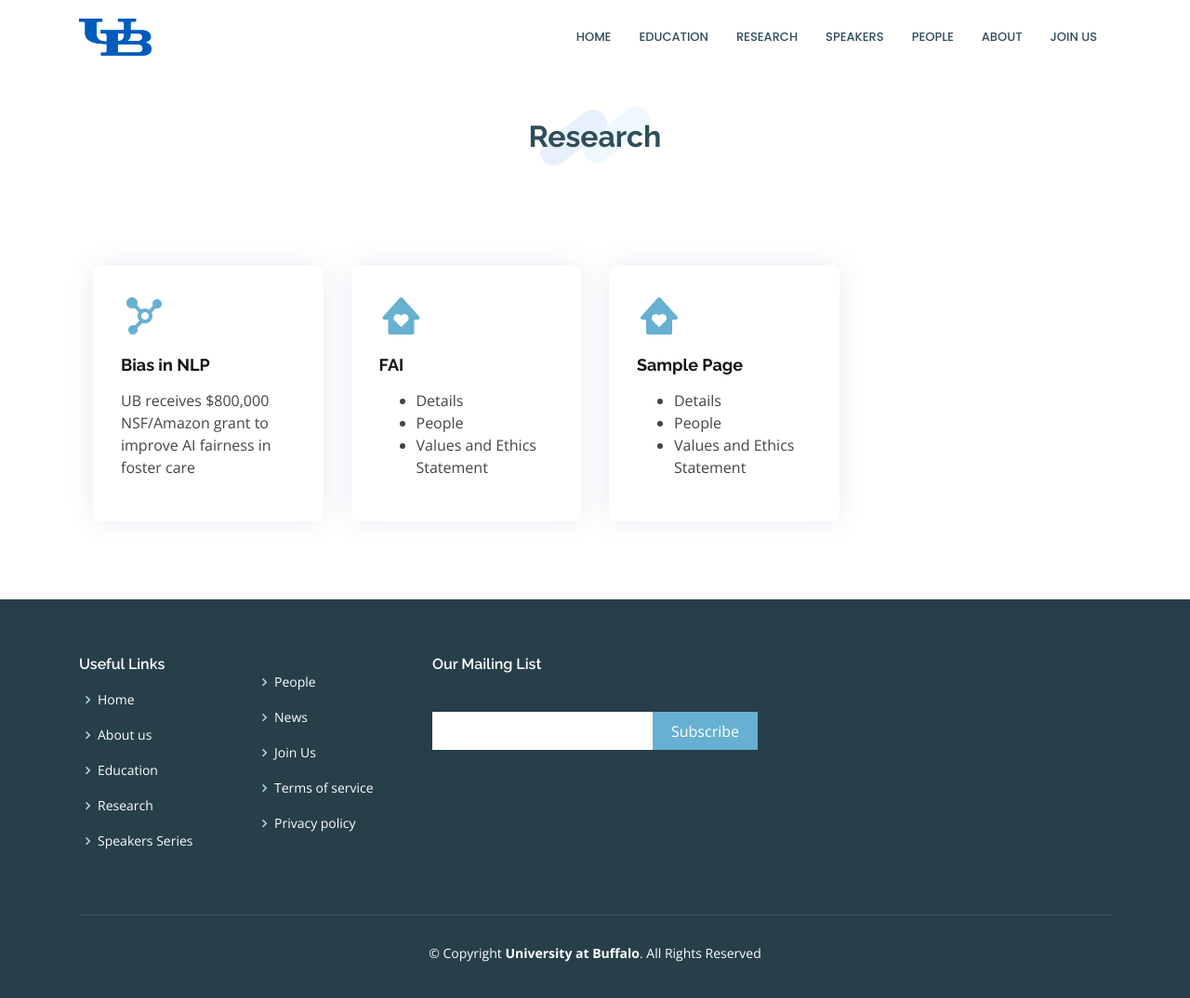
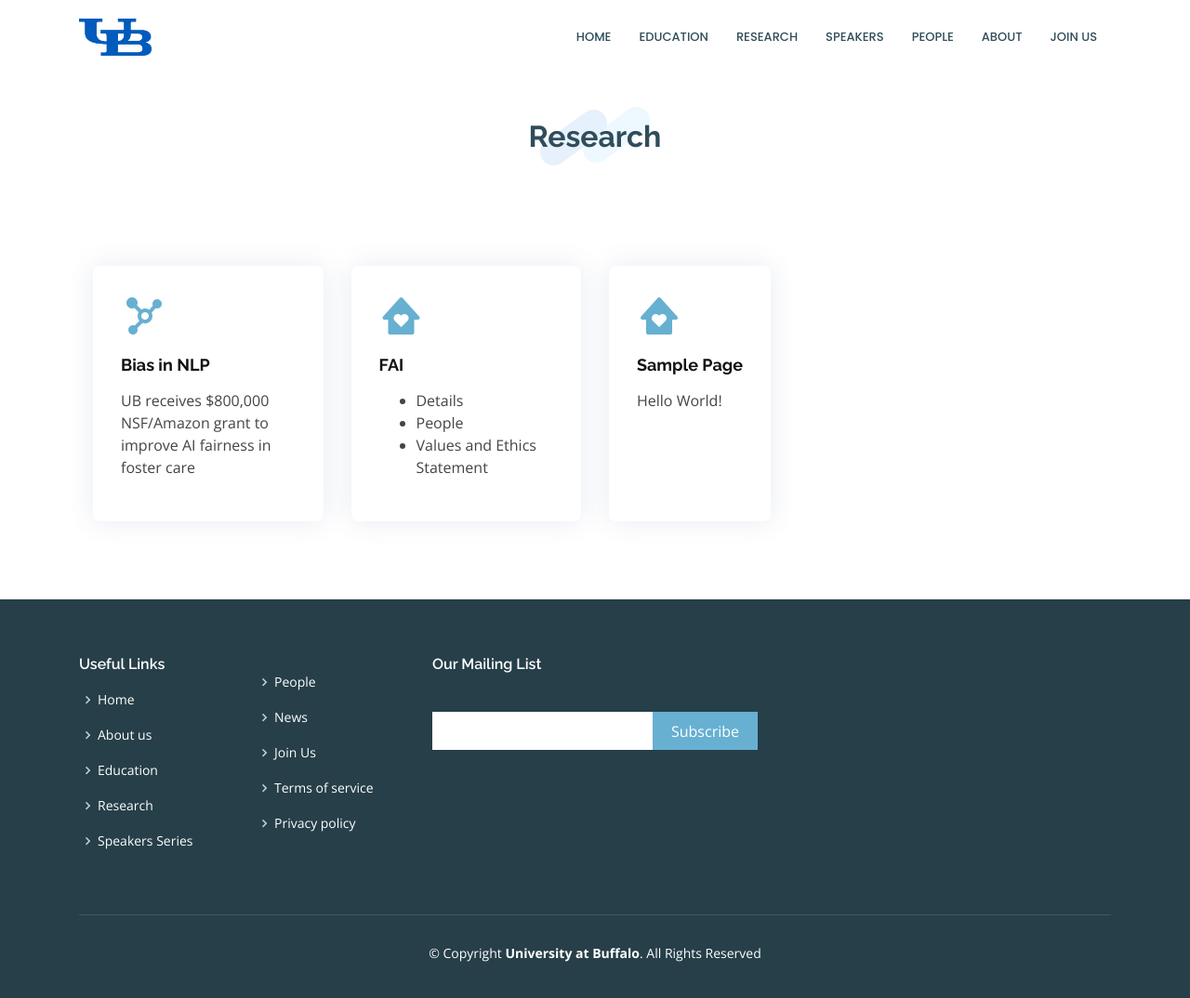
Before and after one commit to Mgeraci19/CS4SG.github.io, a Jekyll site: the page built from research.md, in a window 1280 px wide and 1076 px high. Shown: the whole window at 93% size. Built offline with Jekyll 4.4.1, drawn with Linux system fonts in a browser that asks for light colours.

Commit message:
Update sample.md

```diff
--- a/_research_projects/sample.md
+++ b/_research_projects/sample.md
@@ -1,7 +1,7 @@
 ---
 layout: default
 title: Sample Page
-description: <ul><li>Details</li><li>People</li><li>Values and Ethics Statement</li></ul>
+description: Hello World!
 icon: <i class='bx bxs-home-heart' ></i>
 ---
 
```
